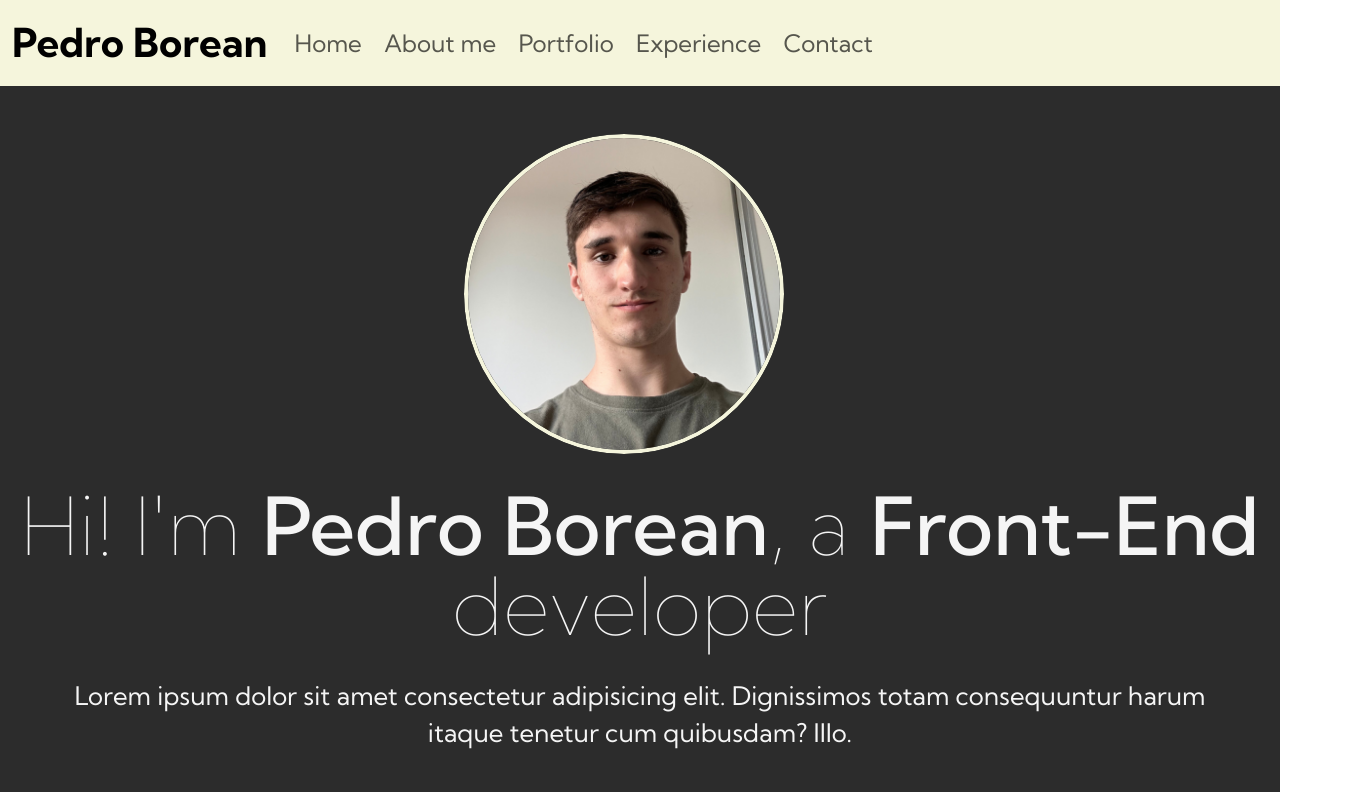
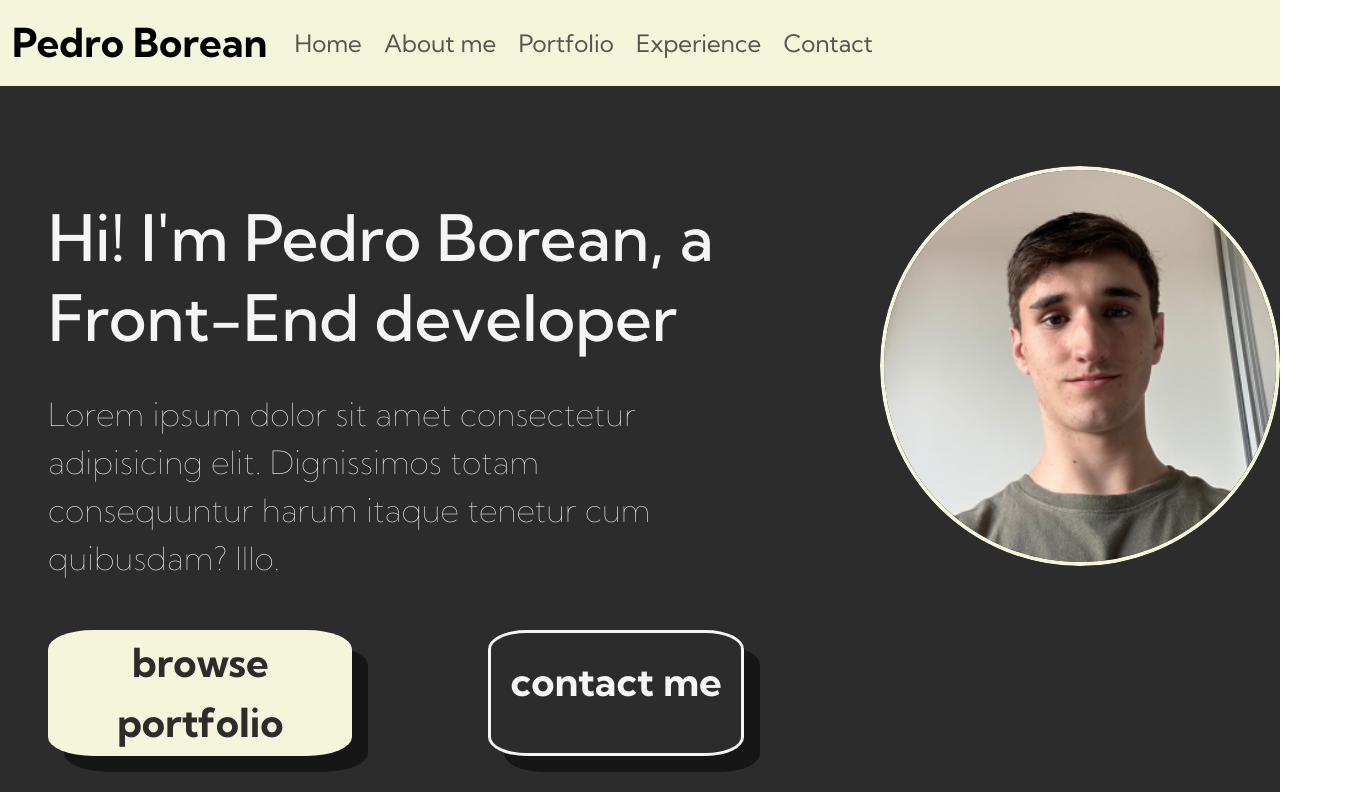
Before and after one commit to pedroborean/pedro-borean-proyecto-final-portfolio, a plain HTML site: page index.html in a window 1280 px wide. Shown: the top 792 px of the page, 1360 px wide, since content can reach past the window. Drawn offline with nearby package versions, Linux system fonts and the light colour scheme.

Commit message:
2nda entrega completa

```diff
--- a/css/main.css
+++ b/css/main.css
@@ -72,8 +72,7 @@ footer{
     display: grid;
     grid-template-areas:
     "img link"
-    "img mail"
-    "arr arr";
+    "img mail";
     grid-template-columns: 45% 55%;
 }
 
@@ -137,6 +136,13 @@ footer a{
     background-color: #2C2C2C;
 }
 
+/* desktop tittle*/
+
+.index-tittle-desktop{
+    display: none;
+}
+
+
 /* Top of page */
 .top-index-img-tittle{
     display: flex;
@@ -181,7 +187,6 @@ grid-template-areas:
     grid-area: caption;
     line-height: 1.5rem;
 }
-
 
 
 /* Go to the "projects" page */
@@ -842,7 +847,6 @@ fieldset{
 
     /* Img */
     .top-index-img{
-        grid-area: img;
         height: 20rem;
         margin-right: 2rem;
         margin-top: 3rem;
@@ -870,7 +874,6 @@ fieldset{
     /* New tittle */
     .index-tittle-desktop{
         display: none;
-        grid-area: tittle;
     }
 
     /* Text */
@@ -1054,6 +1057,81 @@ fieldset{
         height: 15rem;
     }
 
+}
+
+
+
+
+@media screen and (min-width:1024px){
+
+    /* Index */
+
+    .index-main{
+        display: grid;
+        grid-template-areas:
+        "text img"
+        "button1 button2";
+    }
+
+    /* Hidding the other tittle */
+
+    .top-index-tittle{
+        display: none;
+    }
+
+    /* img */
+
+    .top-index-img{
+        height: 25rem;
+        margin: 5rem;
+    }
+
+    /* Text section */
+    .index-text-section{
+        grid-area: text;
+        display: grid;
+        grid-template-areas:
+        "tittle tittle"
+        "body body"
+        "button1 button2";
+        justify-content: center;
+    }
+
+
+    /* Tittle */
+    .index-tittle-desktop{
+        display: flex;
+        grid-area: tittle;
+        margin: 7rem 0 2rem 3rem;
+        font-size: 4rem;
+        line-height: 5rem;
+        width: 45rem;
+    }
+
+    /* text */
+    .index-text-caption{
+        grid-area: body;
+        text-align: left;
+        font-size: 2rem;
+        line-height: 3rem;
+        font-weight: lighter;
+        margin-left: 3rem;
+    }
+
+
+    /* Go to the "projects" page */
+    .go-to-project-page{
+        grid-area: button1;
+        margin-left: 3rem;
+    }
+
+
+    /* go to contact page */
+    .go-to-contact-page{
+        grid-area: button2;
+        display: flex;
+        align-content: center;
+    }
 
 
 
@@ -1063,6 +1141,27 @@ fieldset{
 
 
 
+    /* About me */
+
+    .about-me-page-img-tittle{
+        display: flex;
+        flex-direction: row;
+        justify-content: center;
+        gap: 10rem;
+    }
 
 
+    /* tittle */
+    .about-me-page-tittle{
+        font-size: 6rem;
+        margin-top: 3rem;
+    }
+
+    /* img */
+
+    .about-me-page-img{
+        height: 25rem;
+        width: 25rem;
+    }
+
 }
--- a/index.html
+++ b/index.html
@@ -60,7 +60,7 @@
 
         <!-- Text section -->
         <section class="index-text-section">
-          <h2 class="index-tittle-desktop">Hi! I'm <b>Pedro Borean</b>, a <b>Front-End </b>developer</h2>
+          <h2 class="index-tittle-desktop">Hi! I'm Pedro Borean, a Front-End developer</h2>
             <div class="index-text-caption">
                 <p>Lorem ipsum dolor sit amet consectetur adipisicing elit. Dignissimos totam consequuntur harum itaque tenetur cum quibusdam? Illo.</p>
             </div>
@@ -79,6 +79,7 @@
             </div>
         </section>
       </section>
+    </main>
         <!-- Footer -->
         <footer>
           <div>
@@ -104,7 +105,6 @@
           </div>
           <p class="all-rights-reserved">All rights reserved.</p>
         </footer>
-    </main>
 </body>
 
 <!-- Link to Bootstrap JS -->
```
Also changed, not shown: pages/about-me.html (+6 -1 lines), pages/contact.html (+6 -2 lines), pages/experience.html (+7 -3 lines), pages/projects.html (+6 -1 lines), pages/work-example.html (+6 -2 lines), 1 other file.
